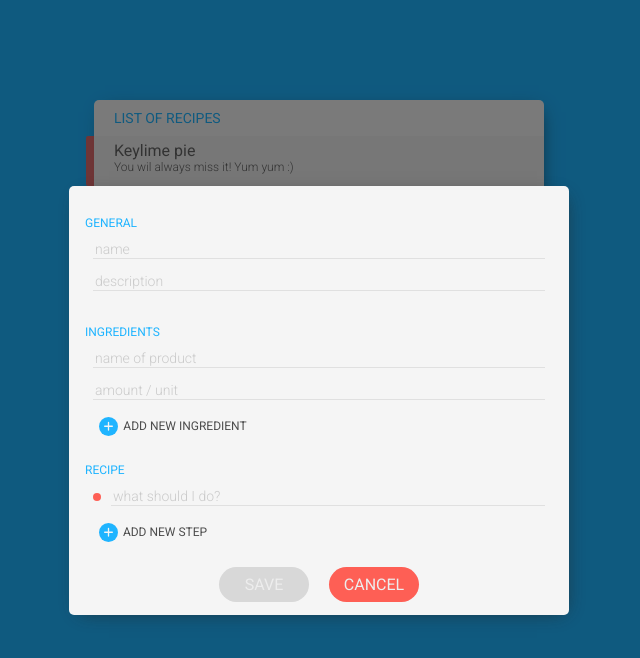
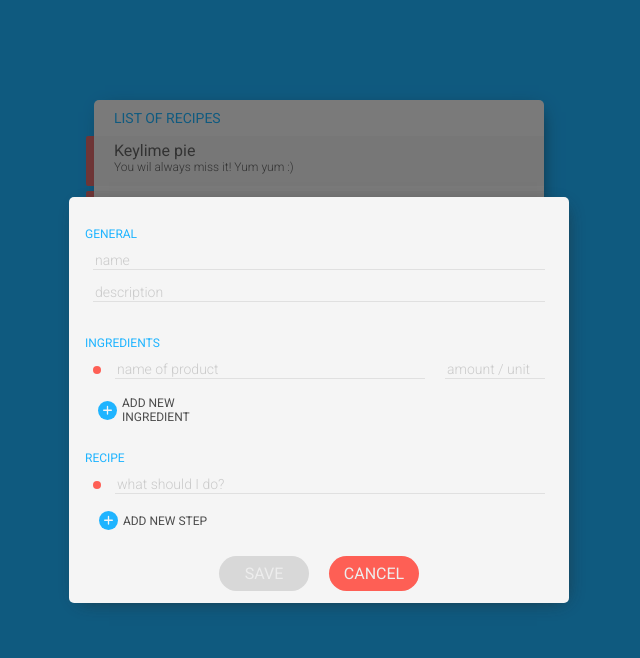
Before and after one commit to aanti/recipes-book, a React app: page / in a window 1280 px wide. Shown: the top 658 px of the page, without its empty margins (321-961 px from the left). Built offline with nearby package versions, Linux system fonts and the light colour scheme.

Commit message:
Complete recipe form integrated with redux-form

```diff
--- a/src/components/Field/TextField/TextField.js
+++ b/src/components/Field/TextField/TextField.js
@@ -4,6 +4,7 @@ import classnames from 'classnames'
 import { Field, FieldArray } from 'redux-form'
 
 import { AddButton } from '../../Button'
+import { Delete as DeleteIcon } from '../../Icon'
 
 import style from './TextField.scss'
 
@@ -55,20 +56,39 @@ export const TextField = ({ name, ...rest }) => (
   <Field name={name} component={TextInput} {...rest} />
 )
 
-export const TextInputArray = ({ fields = [], meta, ...props }) => (
+export const TextFieldArray = ({ name, ...rest }) => (
+  <FieldArray name={name} component={InputArray} itemName={name} {...rest}>
+    {
+      (field) => <TextField name={field} {...rest} />
+    }
+  </FieldArray>
+)
+
+export const IngredientArray = ({ name, ...rest }) => (
+  <FieldArray name={name} component={InputArray} itemName={name} {...rest}>
+    {
+      (field) => (
+        <div className={style.ingredient}>
+          <TextField name={`${field}.product`} className={style.product} placeholder="name of product" />
+          <TextField name={`${field}.amount`} className={style.amount} placeholder="amount / unit" />
+        </div>
+      )
+    }
+  </FieldArray>
+)
+
+
+export const InputArray = ({ children, fields = [], meta, itemName, ...props }) => (
   <div>
     {
-      fields.map(field => (
+      fields.map((field, i) => (
         <div className={style.arrayItem}>
           <div />
-          <TextField name={field} {...props} />
+          { children(field, i) }
+          { (fields.length > 1) && <DeleteIcon size={10} color="lightgray" onClick={() => fields.remove(i)} /> }
         </div>
       ))
     }
-    <AddButton label="Add new step" size={9} width={110} onClick={() => fields.push()} />
+    <AddButton label={`Add new ${itemName}`} size={9} width={110} onClick={() => fields.push()} />
   </div>
 )
-
-export const TextFieldArray = ({ name, ...rest }) => (
-  <FieldArray name={name} component={TextInputArray} {...rest} />
-)
--- a/src/components/Field/TextField/TextField.scss
+++ b/src/components/Field/TextField/TextField.scss
@@ -54,7 +54,22 @@
     border-radius: 50%;
     background-color: $accentColor;
   }
-  & > :last-child {
+  & > :nth-child(2) {
     flex: 1 0 100px;
   }
+  & > :last-child {
+    padding-left: 4px;
+    cursor: pointer;
+  }
 }
+
+.ingredient {
+  @extend .flex;
+  & > :first-child {
+    flex: 1 0 120px;
+    padding-right: 20px;
+  }
+  & > :last-child {
+    flex: 0 0 100px;
+  }
+}
--- /dev/null
+++ b/src/components/Icon/Delete/Delete.js
@@ -0,0 +1,19 @@
+import React from 'react'
+
+const Delete = ({ color = '#000', size = 10, ...props }) => (
+  <div>
+    <svg viewBox="0 0 126.753 126.753" height={size} width={size} {...props}>
+      <g
+        fill="none"
+        fillRule="evenodd"
+        stroke={color}
+        strokeWidth={16.511}
+        strokeLinecap="round"
+      >
+        <path d="M8.339 8.339l110.075 110.075M118.414 8.339L8.34 118.414" />
+      </g>
+    </svg>
+  </div>
+)
+
+export default Delete
--- a/src/components/Icon/index.js
+++ b/src/components/Icon/index.js
@@ -1,3 +1,4 @@
+import Delete from './Delete/Delete'
 import Plus from './Plus/Plus'
 
-export { Plus }
+export { Delete, Plus }
--- a/src/views/RecipeForm/RecipeForm.js
+++ b/src/views/RecipeForm/RecipeForm.js
@@ -1,27 +1,10 @@
 import React from 'react'
 import { reduxForm } from 'redux-form'
 
-import { TextInput, TextField, TextFieldArray } from '../../components/Field/TextField/TextField'
+import { TextInput, TextField, TextFieldArray, IngredientArray } from '../../components/Field/TextField/TextField'
 import { AddButton } from '../../components/Button'
 
 import style from './RecipeForm.scss'
-
-const Ingredient = (props) => (
-  <div className={style.ingredient}>
-    <div />
-    <div className={style.item}>
-      <TextField name="ingredient.product" className={style.product} placeholder="name of product" />
-      <TextField name="ingredient.amount" className={style.amount} placeholder="amount / unit" />
-    </div>
-  </div>
-)
-
-const RecipeStep = props => (
-  <div className={style.ingredient}>
-    <div />
-    <TextFieldArray name="step" placeholder="what should I do?" />
-  </div>
-)
 
 const Section = ({ title, children }) => (
   <section className={style.section}>
@@ -39,11 +22,10 @@ const RecipeForm = () => (
       <TextField name="description" placeholder="description" />
     </Section>
     <Section title="Ingredients">
-      <Ingredient />
-      <AddButton label="Add new ingredient" size={9} className={style.addButton} />
+      <IngredientArray name="ingredient" />
     </Section>
     <Section title="Recipe">
-      <RecipeStep label="" />
+      <TextFieldArray name="step" placeholder="what should I do?" />
     </Section>
   </div>
 )
--- a/src/views/RecipeForm/RecipeForm.scss
+++ b/src/views/RecipeForm/RecipeForm.scss
@@ -14,6 +14,7 @@
 }
 
 .ingredient {
+  @extend .flex;
   .product {
     flex: 0 0 270px;
   }
```
